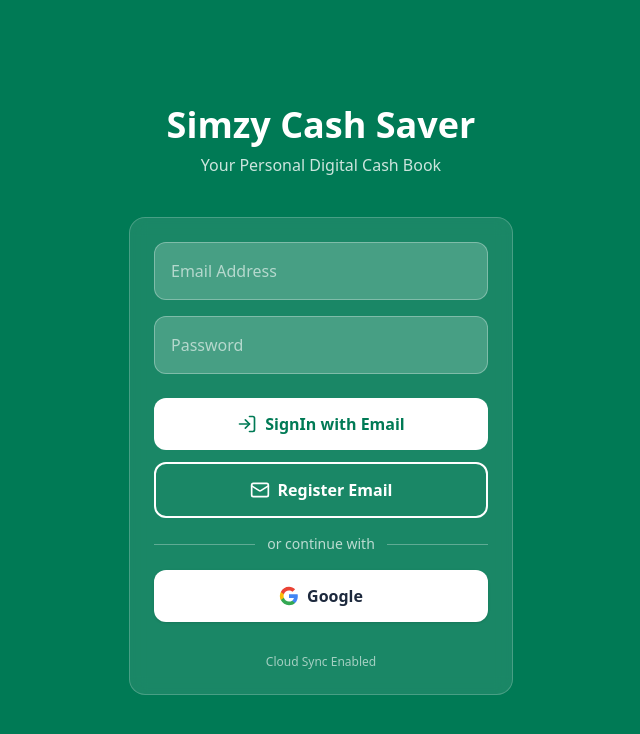
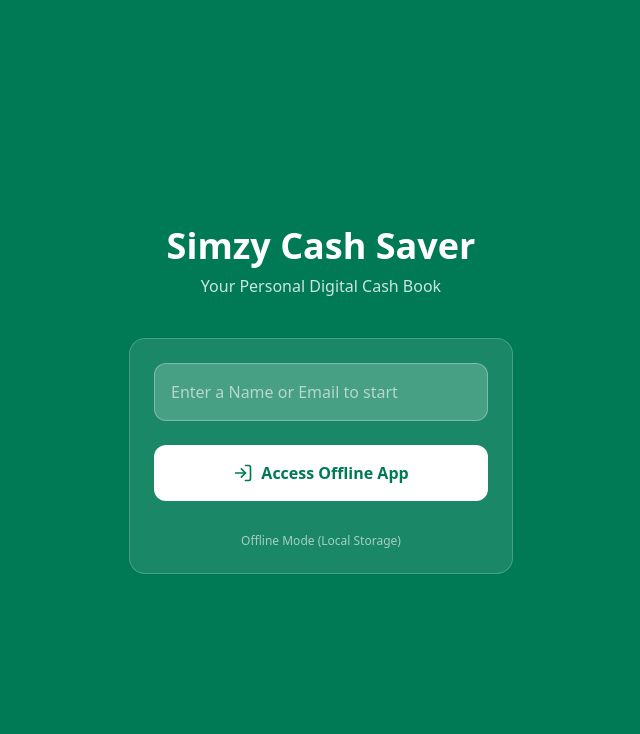
Before and after one commit to kasperskycoza-collab/APP, a React (Vite) app: page / in a window 1280 px wide. Shown: the top 734 px of the page, without its empty margins (319-959 px from the left). Built offline with nearby package versions, Linux system fonts and the light colour scheme; no server answers.

Commit message:
feat: implement offline login fallback
Enable simplified login when Firebase is not configured by allowing users to enter a display name or email to start using the app. Updated config validation to ensure robust initialization.

```diff
--- a/src/App.tsx
+++ b/src/App.tsx
@@ -49,10 +49,14 @@
   };
 
   const handleEmailAction = async (isSignUp: boolean) => {
+    if (!hasFirebaseConfig) {
+      const userIdentifier = email || 'Guest';
+      const name = userIdentifier.includes('@') ? userIdentifier.split('@')[0] : userIdentifier;
+      login({ email: userIdentifier, name });
+      return;
+    }
     if (!auth || !email || !password) {
-      if (!hasFirebaseConfig) {
-        login({ email }); // Fallback offline
-      }
+      setError('Please enter a valid email and password');
       return;
     }
     setError('');
@@ -81,11 +85,12 @@
 
           <input
             type="email"
-            placeholder="Email Address"
-            className="w-full bg-white/20 border border-white/30 rounded-xl p-4 text-white placeholder-white/60 mb-4 focus:outline-none focus:border-white"
+            placeholder={hasFirebaseConfig ? "Email Address" : "Enter a Name or Email to start"}
+            className={`w-full bg-white/20 border border-white/30 rounded-xl p-4 text-white placeholder-white/60 focus:outline-none focus:border-white ${hasFirebaseConfig ? 'mb-4' : 'mb-6'}`}
             value={email}
             onChange={e => setEmail(e.target.value)}
           />
+          {hasFirebaseConfig && (
             <input
               type="password"
               placeholder="Password"
@@ -93,6 +98,7 @@
               value={password}
               onChange={e => setPassword(e.target.value)}
             />
+          )}
 
           {hasFirebaseConfig ? (
             <div className="space-y-3">
--- a/src/firebase.ts
+++ b/src/firebase.ts
@@ -11,7 +11,12 @@
   appId: import.meta.env.VITE_FIREBASE_APP_ID,
 };
 
-const hasFirebaseConfig = !!firebaseConfig.apiKey;
+const hasFirebaseConfig = Boolean(
+  firebaseConfig.apiKey &&
+  firebaseConfig.apiKey !== 'undefined' &&
+  firebaseConfig.apiKey !== 'null' &&
+  firebaseConfig.apiKey.length > 5
+);
 
 let app;
 let auth: ReturnType<typeof getAuth> | null = null;
```
Lines whose indentation alone changed are shown as unchanged.
